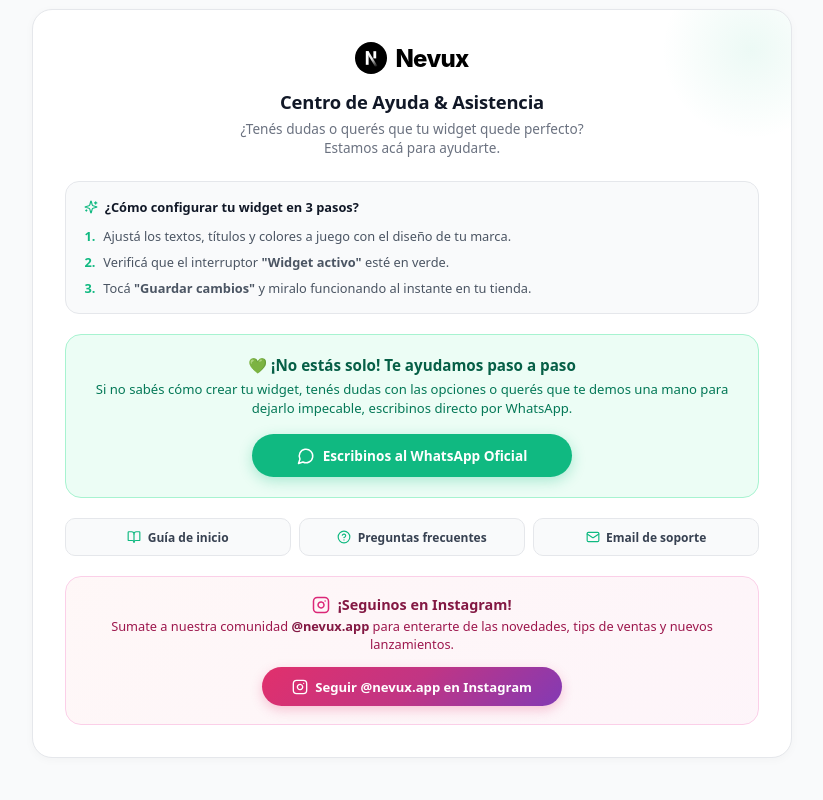
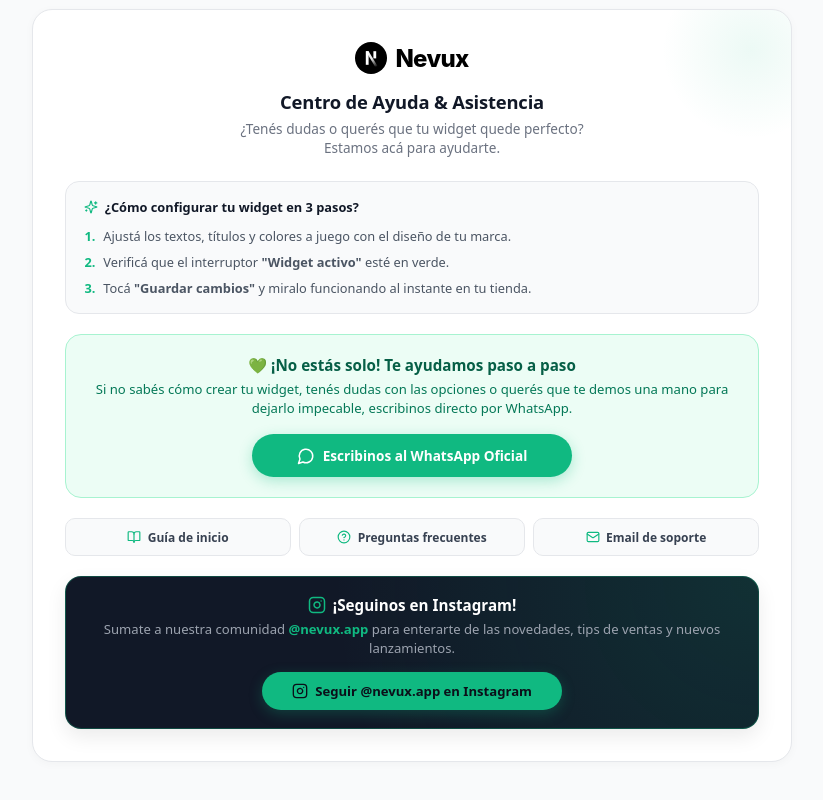
Before and after one commit to rodri-nexus/Nexus2026, a Next.js app: page /ayuda in a window 1280 px wide. Shown: the part 1269-2069 px from the top of the page, without its empty margins (228-1051 px from the left). Built offline with nearby package versions, Linux system fonts and the light colour scheme; no server answers.

Commit message:
Update CentroAyuda.tsx

```diff
--- a/app/dashboard/components/CentroAyuda.tsx
+++ b/app/dashboard/components/CentroAyuda.tsx
@@ -282,44 +282,46 @@ export default function CentroAyuda() {
       </div>
 
       {/* ═══════════════════════════════════════════
-          TARJETA COMUNIDAD INSTAGRAM
+          TARJETA COMUNIDAD INSTAGRAM (ESTILO NEVUX)
       ═══════════════════════════════════════════ */}
       <div
         style={{
-          background: "linear-gradient(135deg, rgba(254, 242, 242, 0.6) 0%, rgba(253, 242, 248, 0.8) 100%)",
-          border: "1.5px solid #fbcfe8",
+          background: "#111827",
+          backgroundImage: "radial-gradient(circle at top right, rgba(16, 185, 129, 0.15), transparent 60%)",
+          border: "1.5px solid rgba(16, 185, 129, 0.3)",
           borderRadius: "16px",
           padding: "1.1rem 1.25rem",
           textAlign: "center",
           position: "relative",
           zIndex: 1,
+          boxShadow: "0 8px 20px rgba(0, 0, 0, 0.08)",
         }}
       >
         <div
           style={{
-            fontSize: "0.9rem",
+            fontSize: "0.95rem",
             fontWeight: 800,
-            color: "#831843",
-            marginBottom: "0.25rem",
+            color: "#ffffff",
+            marginBottom: "0.3rem",
             display: "flex",
             alignItems: "center",
             justifyContent: "center",
             gap: "0.45rem",
           }}
         >
-          <Instagram size={18} color="#db2777" />
+          <Instagram size={18} color="#10B981" />
           <span>¡Seguinos en Instagram!</span>
         </div>
 
         <p
           style={{
-            fontSize: "0.8rem",
-            color: "#9d174d",
-            lineHeight: 1.4,
+            fontSize: "0.82rem",
+            color: "#9ca3af",
+            lineHeight: 1.45,
             margin: "0 0 0.85rem 0",
           }}
         >
-          Sumate a nuestra comunidad <strong style={{ color: "#831843" }}>@nevux.app</strong> para enterarte de las novedades, tips de ventas y nuevos lanzamientos.
+          Sumate a nuestra comunidad <strong style={{ color: "#10B981" }}>@nevux.app</strong> para enterarte de las novedades, tips de ventas y nuevos lanzamientos.
         </p>
 
         <a
@@ -331,14 +333,14 @@ export default function CentroAyuda() {
             alignItems: "center",
             justifyContent: "center",
             gap: "0.45rem",
-            background: "linear-gradient(135deg, #e1306c 0%, #c13584 50%, #833ab4 100%)",
-            color: "#ffffff",
+            background: "#10B981",
+            color: "#0b0f19",
             padding: "0.65rem 1.15rem",
             borderRadius: "999px",
             fontSize: "0.82rem",
             fontWeight: 800,
             textDecoration: "none",
-            boxShadow: "0 4px 12px rgba(225, 48, 108, 0.25)",
+            boxShadow: "0 4px 14px rgba(16, 185, 129, 0.25)",
             transition: "all 0.2s ease",
             cursor: "pointer",
             width: "100%",
@@ -352,4 +354,4 @@ export default function CentroAyuda() {
       </div>
     </motion.section>
   );
-        }
+      }
```
